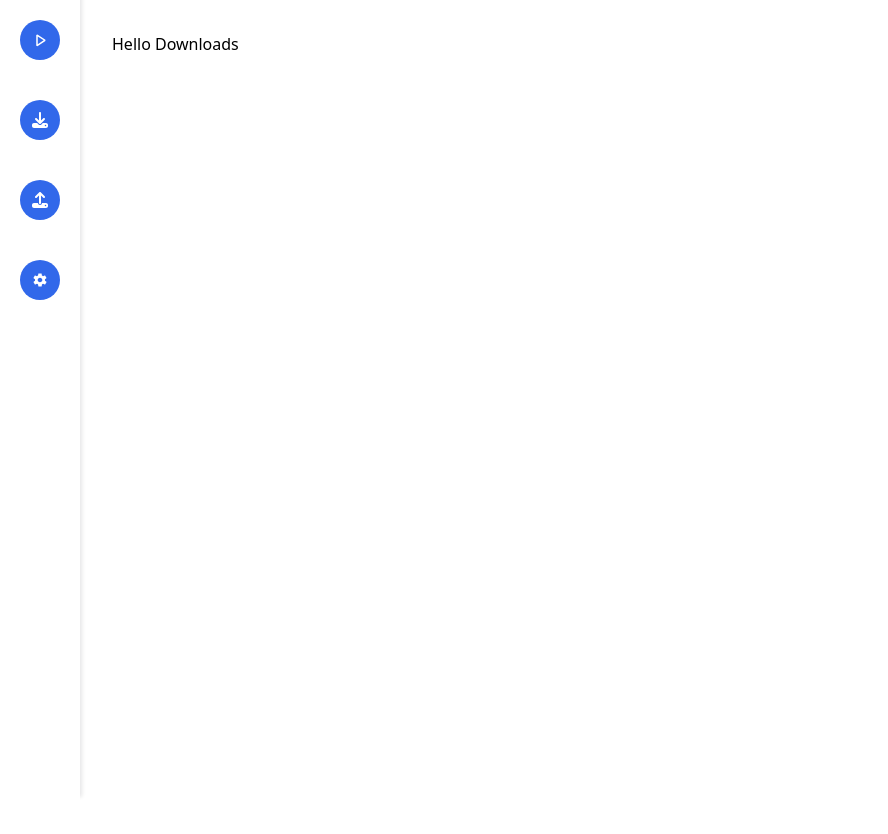
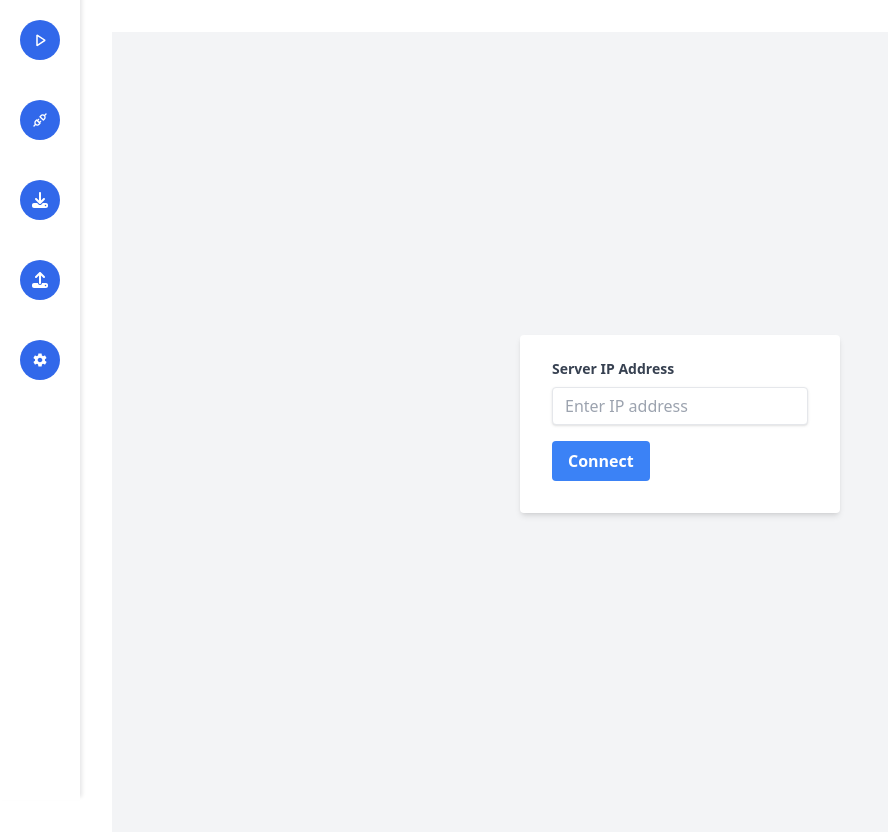
Before and after one commit to Bicheka/file-transfer-system, a React (Vite) app in the folder fileflow/: page / in a window 1280 px wide. Shown: the top 834 px of the page, without its empty margins (0-888 px from the left). Before the commit the page ends 800 px from the top, so only its background shows below. Built offline with nearby package versions, Linux system fonts and the light colour scheme.

Commit message:
added connect form and adjusted vite to reload on changes

```diff
--- a/fileflow/src/components/Downloads.jsx
+++ b/fileflow/src/components/Downloads.jsx
@@ -2,7 +2,6 @@ function Downloads(){
     return(
         <div>
             <h1>Hello Downloads</h1>
-
         </div>
     );
 }
--- a/fileflow/src/components/MainContent.jsx
+++ b/fileflow/src/components/MainContent.jsx
@@ -2,12 +2,14 @@ import { Routes, Route } from "react-router-dom";
 import Downloads from "./Downloads";
 import Uploads from "./Uploads";
 import Settings from "./Settings";
+import ServerConnectForm from "./ServerConnectForm";
 
 const MainContent = () => {
   return (
     <main className="flex-1 px-1 pt-6 sm:p-8">
       <Routes>
-        <Route path="/" element={<Downloads />} />
+        <Route path="/" element={<ServerConnectForm/>}/>
+        <Route path="/downloads" element={<Downloads />} />
         <Route path="/uploads" element={<Uploads />} />
         <Route path="/settings" element={<Settings />} />
       </Routes>
--- a/fileflow/src/components/Nav.jsx
+++ b/fileflow/src/components/Nav.jsx
@@ -1,6 +1,7 @@
 import { useEffect, useState } from "react";
 import NavItem from "./NavItem";
 import { FaDownload, FaUpload } from "react-icons/fa6";
+import { TbPlugConnected } from "react-icons/tb";
 import { FaStop } from "react-icons/fa";
 import { IoMdSettings } from "react-icons/io";
 import { VscDebugStart } from "react-icons/vsc";
@@ -32,7 +33,9 @@ function Nav(){
             :<div onClick={startServer}><NavItem item={<VscDebugStart/>}  text={"start server"}/></div>
           }
 
-          <NavItem path="/" item={<FaDownload/>} text={"downloads"}/>
+          <NavItem path="/" item={<TbPlugConnected/>} text={"connect"}/>
+
+          <NavItem path="/downloads" item={<FaDownload/>} text={"downloads"}/>
 
           <NavItem path="/uploads" item={<FaUpload/>} text={"uploads"}/>
 
--- /dev/null
+++ b/fileflow/src/components/ServerConnectForm.jsx
@@ -0,0 +1,67 @@
+
+import { useState } from "react";
+const ServerConnectForm = () => {
+  const [ipAddress, setIpAddress] = useState("");
+  const [error, setError] = useState("");
+
+  // Function to handle form submission
+  const handleConnect = (e) => {
+    e.preventDefault();
+
+    // Basic validation for IP address format
+    const ipPattern =
+      /^(25[0-5]|2[100-4][0-9]|1[0-9]{2}|[1-9]?[0-9])(\.(25[0-5]|2[0-4][0-9]|1[0-9]{2}|[1-9]?[0-9])){3}$/;
+    if (!ipPattern.test(ipAddress)) {
+      setError("Invalid IP address format");
+      return;
+    }
+
+    setError("");
+
+    // Perform connection logic (e.g., fetch or WebSocket)
+    console.log(`Connecting to server at ${ipAddress}...`);
+    // Insert connection logic here
+  };
+
+  return (
+    <div className="flex justify-center items-center h-screen bg-gray-100">
+      <div className="w-full max-w-xs">
+        <form
+          onSubmit={handleConnect}
+          className="bg-white shadow-md rounded px-8 pt-6 pb-8 mb-4"
+        >
+          <div className="mb-4">
+            <label
+              className="block text-gray-700 text-sm font-bold mb-2"
+              htmlFor="ipAddress"
+            >
+              Server IP Address
+            </label>
+            <input
+              className="shadow appearance-none border rounded w-full py-2 px-3 text-gray-700 leading-tight focus:outline-none focus:shadow-outline"
+              id="ipAddress"
+              type="text"
+              placeholder="Enter IP address"
+              value={ipAddress}
+              onChange={(e) => setIpAddress(e.target.value)}
+            />
+            {error && (
+              <p className="text-red-500 text-xs italic mt-2">{error}</p>
+            )}
+          </div>
+
+          <div className="flex items-center justify-between">
+            <button
+              className="bg-blue-500 hover:bg-blue-700 text-white font-bold py-2 px-4 rounded focus:outline-none focus:shadow-outline"
+              type="submit"
+            >
+              Connect
+            </button>
+          </div>
+        </form>
+      </div>
+    </div>
+  );
+};
+
+export default ServerConnectForm;
--- a/fileflow/vite.config.js
+++ b/fileflow/vite.config.js
@@ -16,13 +16,7 @@ export default defineConfig(async () => ({
     port: 1420,
     strictPort: true,
     host: host || false,
-    hmr: host
-      ? {
-          protocol: "ws",
-          host,
-          port: 1421,
-        }
-      : undefined,
+    hmr: true,
     watch: {
       // 3. tell vite to ignore watching `src-tauri`
       ignored: ["**/src-tauri/**"],
```
